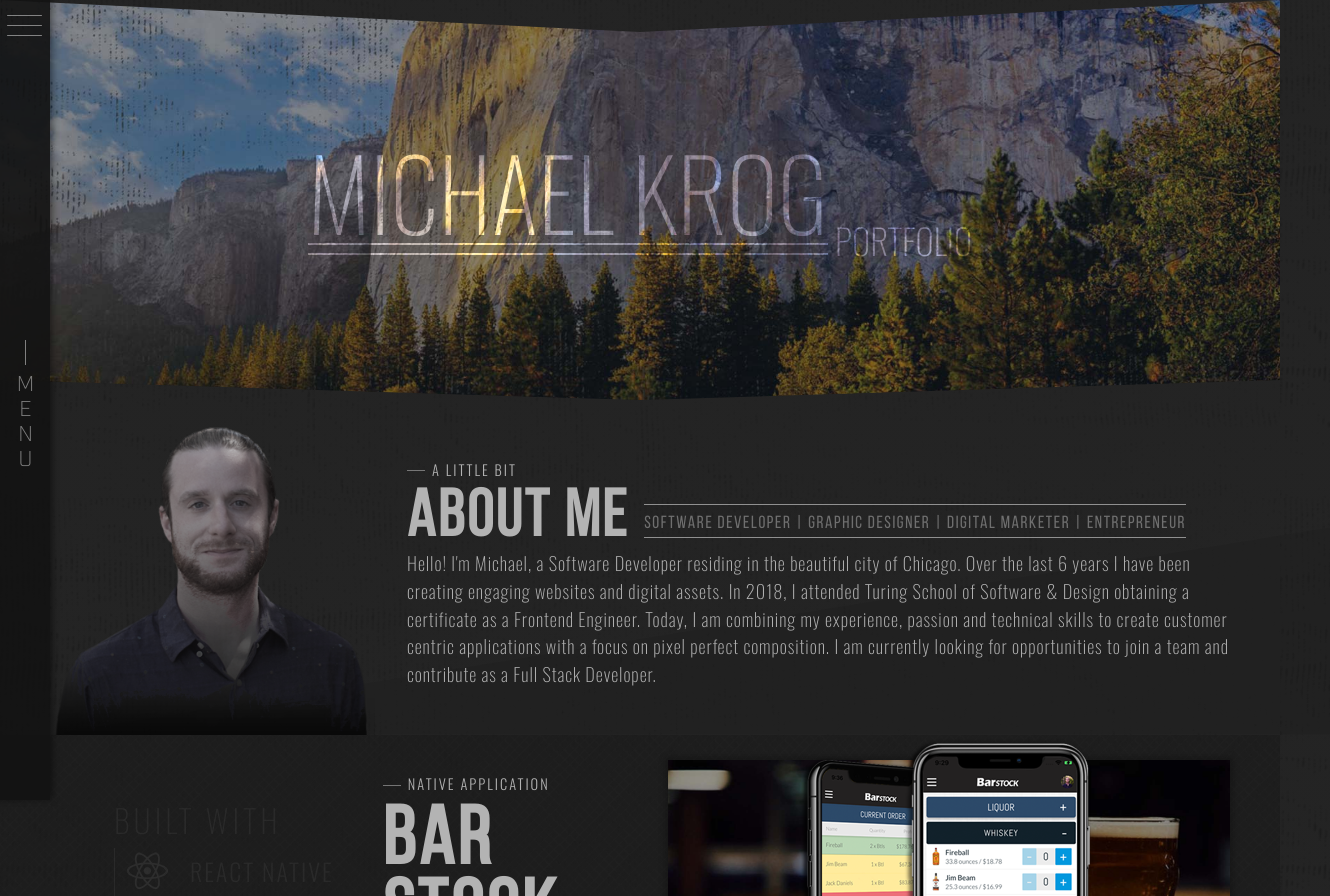
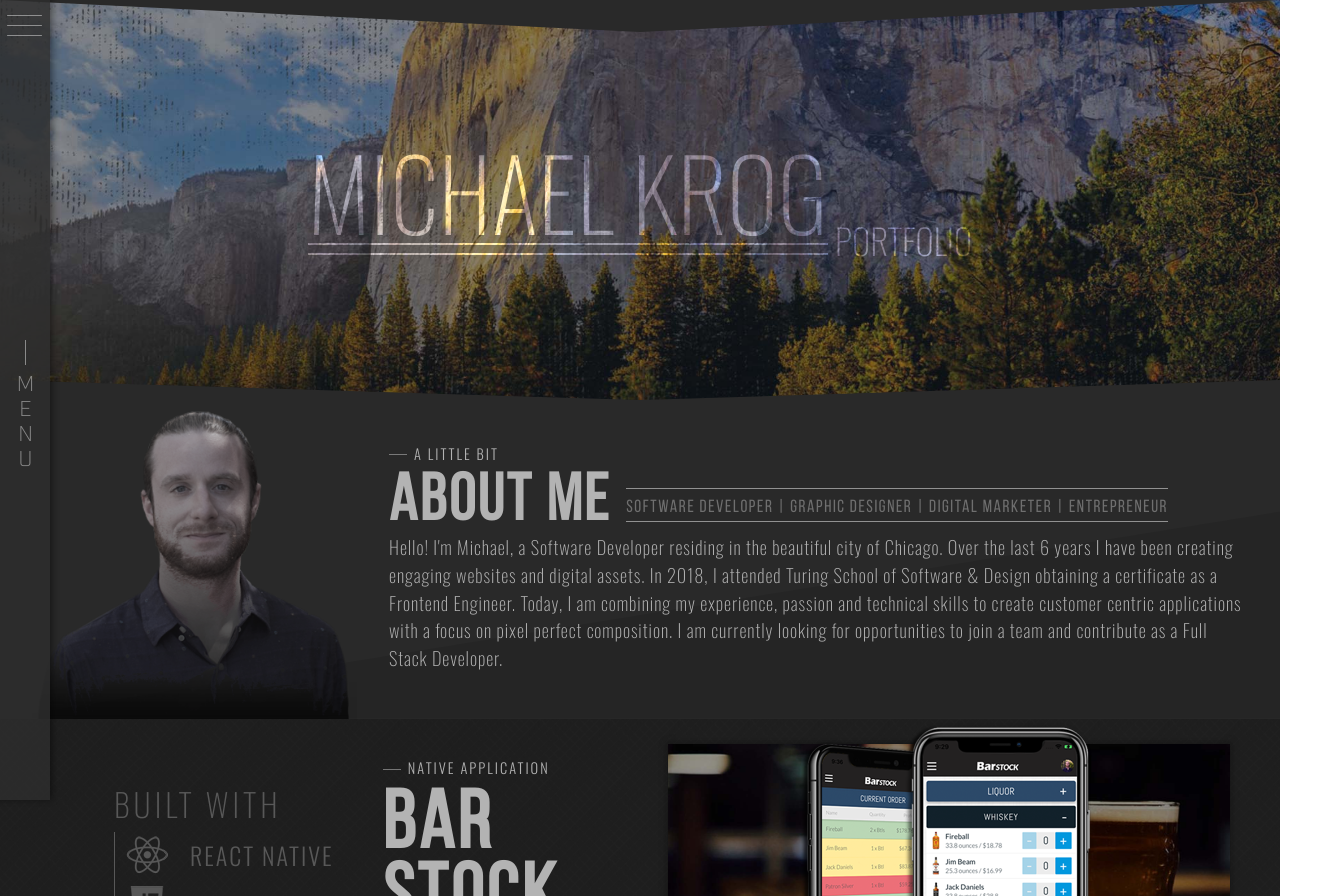
Before and after one commit to MRKrog/Portfolio, a React (Create React App) app: page / in a window 1280 px wide. Shown: the top 896 px of the page, 1330 px wide, since content can reach past the window. Built offline with nearby package versions, Linux system fonts and the light colour scheme.

Commit message:
update sidebar styles

```diff
--- a/public/index.html
+++ b/public/index.html
@@ -10,10 +10,42 @@
     <meta name="theme-color" content="#000000" />
     <link rel="manifest" href="%PUBLIC_URL%/manifest.json" />
     <link rel="stylesheet" href="https://use.fontawesome.com/releases/v5.8.2/css/all.css" crossorigin="anonymous">
+
+    <style>
+      body {
+        margin: 0;
+      }
+      #root {
+        background: #292929;
+      }
+      .pageLoader {
+        width: 100vw;
+        height: 100vh;
+        display: flex;
+        align-items: center;
+        justify-content: center;
+      }
+      #loading {
+        display: inline-block;
+        width: 100px;
+        height: 100px;
+        border: 3px solid rgba(255,255,255,.3);
+        border-radius: 50%;
+        border-top-color: #fff;
+        animation: spin 1s ease-in-out infinite;
+        -webkit-animation: spin .8s ease-in-out infinite;
+      }
+      @keyframes spin { to { -webkit-transform: rotate(360deg); } }
+    </style>
+
     <title>Portfolio</title>
   </head>
   <body>
     <noscript>You need to enable JavaScript to run this app.</noscript>
-    <div id="root"></div>
+    <div id="root">
+      <div class="pageLoader">
+        <div id="loading"></div>
+      </div>
+    </div>
   </body>
 </html>
--- a/src/components/Footer/Footer.scss
+++ b/src/components/Footer/Footer.scss
@@ -1,8 +1,8 @@
 .Footer {
   display: flex;
-  background: rgb(19, 19, 19);
+  background: #272727;
   justify-content: center;
-  box-shadow: 0px -2px 8px 0px rgba(19, 19, 19, .5);
+  box-shadow: 0px -2px 8px 0px #231f20ab;
 
   .Footer-Contact {
     display: flex;
--- a/src/containers/About/About.scss
+++ b/src/containers/About/About.scss
@@ -3,7 +3,7 @@
   margin: auto;
   width: 100%;
   flex-direction: row;
-  padding: 1em 50px 0 50px;
+  // padding: 1em 50px 0 50px;
   position: relative;
 
   @media (max-width: $break-1010px) {
@@ -11,7 +11,7 @@
   }
 
   @media (max-width: $break-825px) {
-    padding: 1em 50px 1em 50px;
+    // padding: 1em 50px 1em 50px;
   }
 
   &::before {
@@ -28,6 +28,7 @@
   }
 
   .About-Image {
+    padding-left: 2em;
     img {
       display: block;
       filter: grayscale(0.6);
@@ -47,12 +48,16 @@
 
   .About-Copy {
     text-align: left;
-    padding-left: 2em;
+    padding: 0 2em;
     justify-content: center;
     display: flex;
     flex-direction: column;
     align-items: baseline;
     z-index: 9;
+
+    @media (max-width: $break-825px) {
+      padding: 0 4em;
+    }
 
     .About-Pre {
       display: flex;
@@ -150,6 +155,10 @@
         font-size: .75em;
       }
 
+      @media (max-width: $break-825px) {
+        display: none;
+      }
+
       @media (max-width: $break-550px) {
         display: none;
       }
--- a/src/containers/App/App.scss
+++ b/src/containers/App/App.scss
@@ -40,7 +40,7 @@
   display: block;
   width: 100%;
   height: 100%;
-  background: #0e0d0dd9;
+  background: #252525a8;
   position: fixed;
   z-index: 999;
   top: 0;
--- a/src/containers/FeaturedProject/FeaturedProject.scss
+++ b/src/containers/FeaturedProject/FeaturedProject.scss
@@ -80,7 +80,7 @@
             font-size: 2em;
             letter-spacing: 4px;
             font-weight: 100;
-            color: #6f6f6f26;
+            color: #6f6f6fb8;
             padding-bottom: 5px;
 
             @media (max-width: $break-1200px) {
@@ -93,7 +93,7 @@
           display: flex;
           flex-direction: column;
           justify-content: center;
-          border-left: solid 1px #6f6f6f26;
+          border-left: solid 1px #6f6f6fb8;
           padding-left: 10px;
 
             .builtRow {
@@ -104,7 +104,7 @@
 
               img {
                 width: 45px;
-                opacity: .2;
+                opacity: .7;
 
                 @media (max-width: $break-1200px) {
                   width: 35px;
@@ -116,7 +116,7 @@
                 margin: 0;
                 font-size: 1.5em;
                 letter-spacing: 2px;
-                color: #6f6f6f26;
+                color: #6f6f6fb8;
                 font-weight: 300;
                 text-transform: uppercase;
                 font-family: $fontOswald;
--- a/src/containers/SideBar/SideBar.scss
+++ b/src/containers/SideBar/SideBar.scss
@@ -1,5 +1,6 @@
 .SideBar {
-  background: rgba(19, 19, 19, 0.8);
+  // background: rgba(19, 19, 19, 0.8);
+  background: rgba(45, 45, 45, 0.6);
   display: flex;
   width: 280px;
   align-items: center;
@@ -16,7 +17,7 @@
     margin-left: -230px;
 
     .SideBar-sideDisplay {
-      background: rgba(19, 19, 19, 0.6);
+      background: rgba(45, 45, 45, 0.6);
     }
 
     .hamburger__button {
@@ -105,13 +106,13 @@
         text-align: left;
         transition: all .3s ease;
         padding: 1em 0 1em 1em;
-        border-bottom: #ffffff05 solid 1px;
+        border-bottom: #ffffff14 solid 1px;
 
         img {
           width: 100%;
           max-width: 20px;
           margin-right: 15px;
-          opacity: .3;
+          opacity: .8;
         }
 
         i {
@@ -122,7 +123,9 @@
 
         .navigation-title {
           color: #c8c8c8;
-          opacity: .4;
+          opacity: .8;
+          font-weight: bold;
+          letter-spacing: .05em;
           font-size: 1em;
           text-decoration: none;
           font-family: $fontIndustryLight;
@@ -164,7 +167,7 @@
   }
 
   .SideBar-sideDisplay {
-    background: rgba(19, 19, 19, 0.8);
+    background: rgba(45, 45, 45, 0.6);
     position: absolute;
     right: 0px;
     height: 100%;
@@ -209,7 +212,7 @@
     .SideBar-Title {
       position: relative;
       transition: all .5s ease;
-      opacity: .4;
+      opacity: .7;
       margin-top: 50px;
 
       &::before {
--- a/src/index.js
+++ b/src/index.js
@@ -27,5 +27,5 @@ const router = (
   </Provider>
 )
 
-ReactDOM.render(router, document.getElementById('root'));
+setTimeout(() => ReactDOM.render(router, document.getElementById("root")), 2000);
 serviceWorker.unregister();
```
